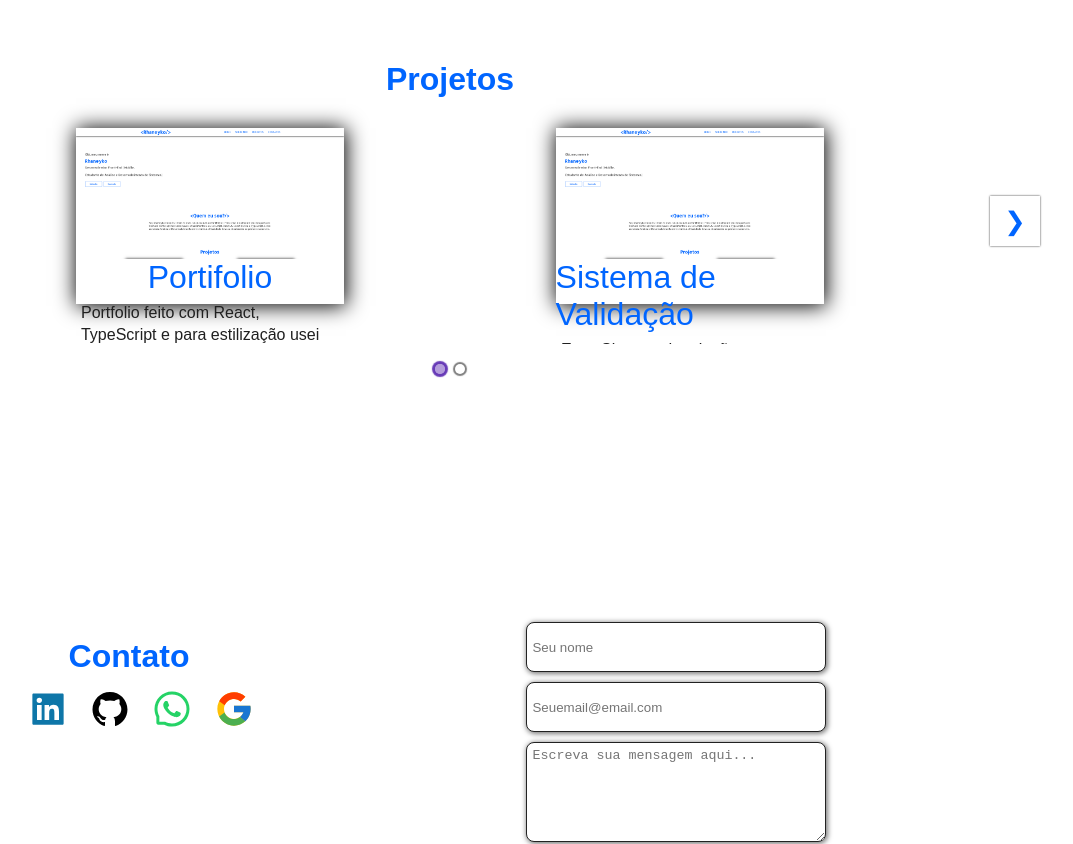
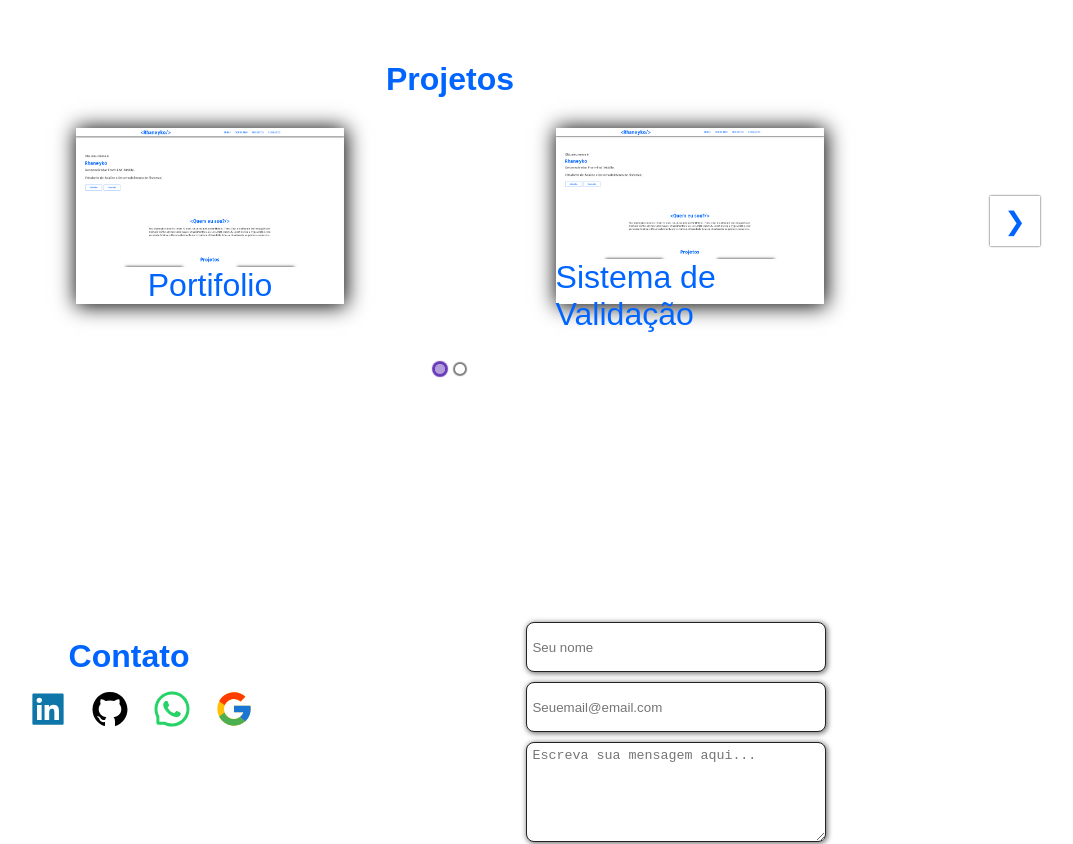
Before and after one commit to rhaneyko/rhaneyko-portfolio, a React (Create React App) app: page / in a window 1280 px wide. Shown: the part 620-1464 px from the top of the page, without its empty margins (190-1263 px from the left). Built offline with nearby package versions, Linux system fonts and the light colour scheme; a web font is replaced by a local one.

Commit message:
React App

```diff
--- a/src/screens/ProjectsPage/index.jsx
+++ b/src/screens/ProjectsPage/index.jsx
@@ -58,11 +58,13 @@ useEffect(() => {
           itemsToScroll={2}
           >
           {projects.map(project => (
-                <CardProject key={project.id}>
+                <CardProject key={project.id} className='card transation'>
                     <Image src={imageAbout}/>
-                    <ProjectName>{project.title}</ProjectName>
-                    <ProjectDescription>{project.description}</ProjectDescription>
-                    <Buttons>
+                    <ProjectName className='projectTitle'>{project.title}</ProjectName>
+                    <ProjectDescription className='projectDescription'>
+                      {project.description}
+                    </ProjectDescription>
+                    <Buttons className='buttonsHover transation'>
                         <ButtonViewLive onClick={project.liveSite}>
                             <ButtonViewLiveText>Ver Live Site</ButtonViewLiveText>
                         </ButtonViewLive>
--- a/src/screens/ProjectsPage/styles.ts
+++ b/src/screens/ProjectsPage/styles.ts
@@ -118,6 +118,7 @@ export const ProjectName = styled.p`
 `;
 
 export const ProjectDescription = styled.p`
+   display: none;
    height: 10vh;
 
    z-index: 9999;
```
